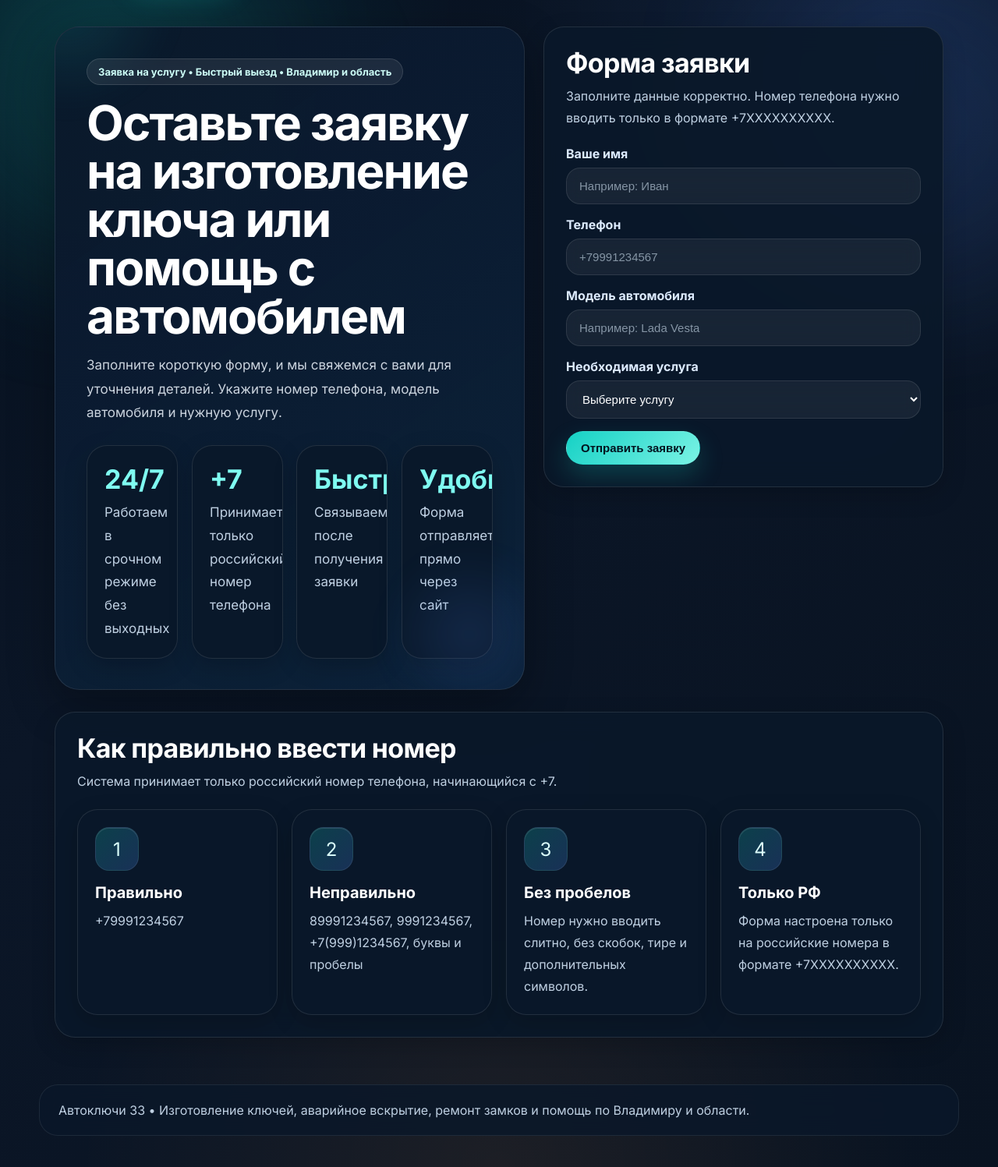
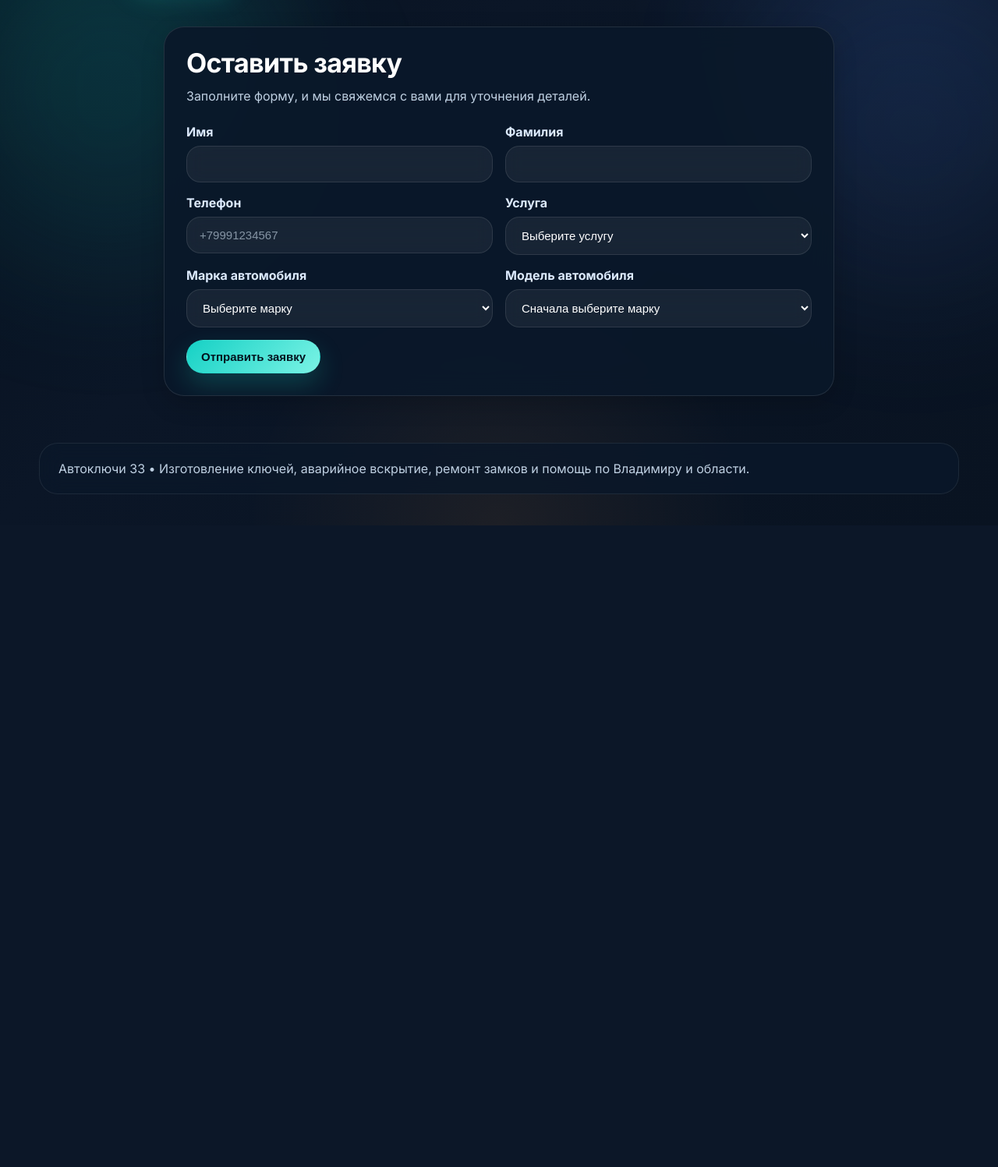
Before and after one commit to eruovi/AutoKey, a Flask app: page /contact in a window 1280 px wide. Shown: the part 192-1689 px from the top of the page at 78% size. After the commit the page ends 866 px from the top, so only its background shows below. Run offline with Flask 3, Linux system fonts and the light colour scheme.

Commit message:
add profile fields email consent privacy and car model validation

```diff
--- a/app.py
+++ b/app.py
@@ -2,8 +2,12 @@ from flask import Flask, render_template, request, redirect, url_for, flash, ses
 from flask_sqlalchemy import SQLAlchemy
 from functools import wraps
 from werkzeug.security import generate_password_hash, check_password_hash
+from sqlalchemy import text
 import os
 import re
+import smtplib
+from email.mime.text import MIMEText
+from email.mime.multipart import MIMEMultipart
 
 BASE_DIR = os.path.dirname(os.path.abspath(__file__))
 TEMPLATES_DIR = os.path.join(BASE_DIR, 'templates')
@@ -25,6 +29,21 @@ PRICES = [
     {'service': 'Ремонт замка зажигания', 'price': 'от 2000 руб.', 'time': '1 час'},
 ]
 
+CAR_BRANDS = {
+    'Toyota': ['Camry', 'Corolla', 'RAV4', 'Land Cruiser', 'Prius'],
+    'Volkswagen': ['Polo', 'Passat', 'Golf', 'Tiguan', 'Touareg'],
+    'BMW': ['3 Series', '5 Series', 'X3', 'X5', 'X6'],
+    'Mercedes-Benz': ['C-Class', 'E-Class', 'S-Class', 'GLC', 'GLE'],
+    'LADA': ['Granta', 'Vesta', 'Niva', 'Largus', 'XRAY'],
+    'Kia': ['Rio', 'Ceed', 'Sportage', 'Sorento', 'Cerato'],
+    'Hyundai': ['Solaris', 'Elantra', 'Creta', 'Tucson', 'Santa Fe'],
+    'Renault': ['Logan', 'Duster', 'Sandero', 'Megane', 'Kaptur'],
+    'Nissan': ['Almera', 'Qashqai', 'X-Trail', 'Teana', 'Juke'],
+    'Ford': ['Focus', 'Mondeo', 'Kuga', 'Fiesta', 'Explorer'],
+    'Skoda': ['Rapid', 'Octavia', 'Superb', 'Kodiaq', 'Yeti'],
+    'Audi': ['A4', 'A6', 'Q3', 'Q5', 'Q7']
+}
+
 
 class User(db.Model):
     __tablename__ = 'users'
@@ -33,6 +52,11 @@ class User(db.Model):
     username = db.Column(db.String(100), unique=True, nullable=False)
     password = db.Column(db.String(200), nullable=False)
     role = db.Column(db.String(20), default='client')
+    first_name = db.Column(db.String(100), nullable=True)
+    last_name = db.Column(db.String(100), nullable=True)
+    email = db.Column(db.String(150), unique=True, nullable=True)
+    consent_accepted = db.Column(db.Boolean, default=False)
+    consent_at = db.Column(db.DateTime, nullable=True)
 
     orders = db.relationship('Order', backref='user', lazy=True)
 
@@ -59,6 +83,32 @@ class Review(db.Model):
     rating = db.Column(db.Integer, nullable=False, default=5)
     is_published = db.Column(db.Boolean, default=True)
     created_at = db.Column(db.DateTime, default=db.func.now())
+
+
+def send_email(to_email, subject, html_message):
+    smtp_host = os.getenv('MAIL_SERVER')
+    smtp_port = int(os.getenv('MAIL_PORT', 587))
+    smtp_user = os.getenv('MAIL_USERNAME')
+    smtp_password = os.getenv('MAIL_PASSWORD')
+    from_email = os.getenv('MAIL_FROM', smtp_user)
+
+    if not smtp_host or not smtp_user or not smtp_password or not to_email:
+        return
+
+    msg = MIMEMultipart()
+    msg['From'] = from_email
+    msg['To'] = to_email
+    msg['Subject'] = subject
+    msg.attach(MIMEText(html_message, 'html', 'utf-8'))
+
+    try:
+        server = smtplib.SMTP(smtp_host, smtp_port)
+        server.starttls()
+        server.login(smtp_user, smtp_password)
+        server.send_message(msg)
+        server.quit()
+    except Exception as e:
+        print('Ошибка отправки email:', e)
 
 
 def login_required(f):
@@ -93,20 +143,53 @@ def manager_required(f):
 @app.route('/register', methods=['GET', 'POST'])
 def register():
     if request.method == 'POST':
+        first_name = request.form['first_name'].strip()
+        last_name = request.form['last_name'].strip()
+        email = request.form['email'].strip().lower()
         username = request.form['username'].strip()
         password = request.form['password'].strip()
+        consent = request.form.get('consent')
+
+        if not consent:
+            flash('Нужно подтвердить согласие на обработку персональных данных.')
+            return render_template('register.html')
+
+        if not re.fullmatch(r'[^@]+@[^@]+\.[^@]+', email):
+            flash('Введите корректный email.')
+            return render_template('register.html')
 
         if User.query.filter_by(username=username).first():
             flash('Пользователь с таким логином уже существует.')
             return render_template('register.html')
 
+        if User.query.filter_by(email=email).first():
+            flash('Пользователь с таким email уже существует.')
+            return render_template('register.html')
+
         user = User(
+            first_name=first_name,
+            last_name=last_name,
+            email=email,
             username=username,
             password=generate_password_hash(password),
-            role='client'
+            role='client',
+            consent_accepted=True,
+            consent_at=db.func.now()
         )
         db.session.add(user)
         db.session.commit()
+
+        send_email(
+            email,
+            'Регистрация в AutoKey',
+            f'''
+            <h2>Здравствуйте, {first_name} {last_name}!</h2>
+            <p>Вы успешно зарегистрировались на сайте AutoKey.</p>
+            <p>Ваш логин: <b>{username}</b></p>
+            <p>Теперь вы можете входить в личный кабинет и отслеживать свои заявки.</p>
+            '''
+        )
+
         flash('Регистрация прошла успешно. Теперь войдите в аккаунт.')
         return redirect(url_for('login'))
 
@@ -124,6 +207,9 @@ def login():
             session['user_id'] = user.id
             session['username'] = user.username
             session['role'] = user.role
+            session['first_name'] = user.first_name or ''
+            session['last_name'] = user.last_name or ''
+            session['email'] = user.email or ''
 
             if user.role == 'admin':
                 return redirect(url_for('admin_dashboard'))
@@ -152,6 +238,9 @@ def admin_login():
             session['user_id'] = user.id
             session['username'] = user.username
             session['role'] = user.role
+            session['first_name'] = user.first_name or ''
+            session['last_name'] = user.last_name or ''
+            session['email'] = user.email or ''
 
             if user.role == 'manager':
                 return redirect(url_for('admin_orders'))
@@ -210,31 +299,63 @@ def contacts():
     return render_template('contacts.html')
 
 
+@app.route('/privacy')
+def privacy():
+    return render_template('privacy.html')
+
+
 @app.route('/contact', methods=['GET', 'POST'])
 def contact():
+    current_user = None
+    if session.get('user_id'):
+        current_user = User.query.get(session['user_id'])
+
     if request.method == 'POST':
-        name = request.form['name'].strip()
+        first_name = request.form['first_name'].strip()
+        last_name = request.form['last_name'].strip()
         phone = request.form['phone'].strip()
+        brand = request.form['brand'].strip()
         car_model = request.form['car_model'].strip()
         service = request.form['service'].strip()
 
+        full_name = f'{first_name} {last_name}'.strip()
+
+        valid_models = CAR_BRANDS.get(brand, [])
+        if car_model not in valid_models:
+            flash('Выберите реальную модель автомобиля из списка.')
+            return render_template('contact.html', user=current_user, car_brands=CAR_BRANDS)
+
         if not re.fullmatch(r'\+7[0-9]{10}', phone):
             flash('Введите номер телефона в формате +79991234567')
-            return redirect(url_for('contact'))
+            return render_template('contact.html', user=current_user, car_brands=CAR_BRANDS)
 
         order = Order(
-            name=name,
+            name=full_name,
             phone=phone,
-            car_model=car_model,
+            car_model=f'{brand} {car_model}',
             service=service,
             user_id=session.get('user_id')
         )
         db.session.add(order)
         db.session.commit()
+
+        if current_user and current_user.email:
+            send_email(
+                current_user.email,
+                'Ваша заявка принята',
+                f'''
+                <h2>Здравствуйте, {full_name}!</h2>
+                <p>Ваша заявка успешно создана.</p>
+                <p><b>Автомобиль:</b> {brand} {car_model}</p>
+                <p><b>Услуга:</b> {service}</p>
+                <p><b>Статус:</b> новая</p>
+                '''
+            )
+
         flash('Заявка успешно отправлена.')
         return redirect(url_for('contact'))
 
-    return render_template('contact.html')
+    return render_template('contact.html', user=current_user, car_brands=CAR_BRANDS)
 
 
 @app.route('/reviews', methods=['GET', 'POST'])
@@ -295,6 +416,24 @@ def admin_order_status(id):
     order = Order.query.get_or_404(id)
     order.status = request.form['status']
     db.session.commit()
+
+    if order.user_id:
+        user = User.query.get(order.user_id)
+        if user and user.email:
+            send_email(
+                user.email,
+                'Изменён статус заявки',
+                f'''
+                <h2>Здравствуйте, {user.first_name or user.username}!</h2>
+                <p>Статус вашей заявки изменён.</p>
+                <p><b>Заявка:</b> #{order.id}</p>
+                <p><b>Услуга:</b> {order.service}</p>
+                <p><b>Автомобиль:</b> {order.car_model}</p>
+                <p><b>Новый статус:</b> {order.status}</p>
+                '''
+            )
+
+    flash('Статус заявки обновлён.')
     return redirect(url_for('admin_orders'))
 
 
@@ -373,28 +512,52 @@ def admin_user_role(id):
     return redirect(url_for('admin_users'))
 
 
+def add_missing_columns():
+    with db.engine.connect() as conn:
+        columns = [row[1] for row in conn.execute(text("PRAGMA table_info(users)")).fetchall()]
+
+        if 'first_name' not in columns:
+            conn.execute(text("ALTER TABLE users ADD COLUMN first_name VARCHAR(100)"))
+        if 'last_name' not in columns:
+            conn.execute(text("ALTER TABLE users ADD COLUMN last_name VARCHAR(100)"))
+        if 'email' not in columns:
+            conn.execute(text("ALTER TABLE users ADD COLUMN email VARCHAR(150)"))
+        if 'consent_accepted' not in columns:
+            conn.execute(text("ALTER TABLE users ADD COLUMN consent_accepted BOOLEAN DEFAULT 0"))
+        if 'consent_at' not in columns:
+            conn.execute(text("ALTER TABLE users ADD COLUMN consent_at DATETIME"))
+        conn.commit()
+
+
 with app.app_context():
     db.create_all()
+    add_missing_columns()
 
     if not User.query.filter_by(username='admin').first():
         admin_user = User(
             username='admin',
             password=generate_password_hash('admin123'),
-            role='admin'
+            role='admin',
+            first_name='Главный',
+            last_name='Администратор',
+            email='admin@example.com',
+            consent_accepted=True
         )
         db.session.add(admin_user)
         db.session.commit()
-        print('Создан админ: логин admin, пароль admin123')
 
     if not User.query.filter_by(username='manager').first():
         manager_user = User(
             username='manager',
             password=generate_password_hash('manager123'),
-            role='manager'
+            role='manager',
+            first_name='Менеджер',
+            last_name='AutoKey',
+            email='manager@example.com',
+            consent_accepted=True
         )
         db.session.add(manager_user)
         db.session.commit()
-        print('Создан менеджер: логин manager, пароль manager123')
 
 
 if __name__ == '__main__':
--- a/templates/contact.html
+++ b/templates/contact.html
@@ -1,125 +1,84 @@
 {% extends 'base.html' %}
-{% block title %}Заявка | Автоключи 33{% endblock %}
+{% block title %}Оставить заявку{% endblock %}
 {% block content %}
 
-<section class="hero" style="align-items: start;">
-    <div class="hero-panel">
-        <div class="hero-kicker">Заявка на услугу • Быстрый выезд • Владимир и область</div>
-        <h1>Оставьте заявку на изготовление ключа или помощь с автомобилем</h1>
-        <p>
-            Заполните короткую форму, и мы свяжемся с вами для уточнения деталей.
-            Укажите номер телефона, модель автомобиля и нужную услугу.
-        </p>
+<div class="content-card" style="max-width:860px; margin:0 auto;">
+    <div class="section-head">
+        <h2>Оставить заявку</h2>
+        <p>Заполните форму, и мы свяжемся с вами для уточнения деталей.</p>
+    </div>
 
-        <div class="stats-grid" style="margin-top: 26px;">
-            <div class="stat-card">
-                <strong>24/7</strong>
-                <p>Работаем в срочном режиме без выходных</p>
+    <form method="POST">
+        <div class="form-grid">
+            <div class="form-group">
+                <label class="form-label">Имя</label>
+                <input type="text" name="first_name" required value="{{ user.first_name if user else '' }}">
             </div>
-            <div class="stat-card">
-                <strong>+7</strong>
-                <p>Принимается только российский номер телефона</p>
-            </div>
-            <div class="stat-card">
-                <strong>Быстро</strong>
-                <p>Связываемся после получения заявки</p>
-            </div>
-            <div class="stat-card">
-                <strong>Удобно</strong>
-                <p>Форма отправляется прямо через сайт</p>
-            </div>
+
+            <div class="form-group">
+                <label class="form-label">Фамилия</label>
+                <input type="text" name="last_name" required value="{{ user.last_name if user else '' }}">
             </div>
         </div>
 
-    <div class="content-card">
-        <div class="section-head">
-            <h2>Форма заявки</h2>
-            <p>Заполните данные корректно. Номер телефона нужно вводить только в формате +7XXXXXXXXXX.</p>
-        </div>
-
-        <form method="POST">
-
-
+        <div class="form-grid">
             <div class="form-group">
-    <label class="form-label">Ваше имя</label>
-    <input type="text" name="name" placeholder="Например: Иван" required>
+                <label class="form-label">Телефон</label>
+                <input type="text" name="phone" placeholder="+79991234567" required>
             </div>
 
             <div class="form-group">
-    <label class="form-label">Телефон</label>
-    <input type="tel" id="phone" name="phone" placeholder="+79991234567"
-           pattern="^\+7[0-9]{10}$" maxlength="12" inputmode="numeric" required>
+                <label class="form-label">Услуга</label>
+                <select name="service" required>
+                    <option value="">Выберите услугу</option>
+                    <option>Изготовление ключа</option>
+                    <option>Программирование чип-ключа</option>
+                    <option>Аварийное вскрытие автомобиля</option>
+                    <option>Ремонт замка зажигания</option>
+                </select>
+            </div>
+        </div>
+
+        <div class="form-grid">
+            <div class="form-group">
+                <label class="form-label">Марка автомобиля</label>
+                <select name="brand" id="brand-select" required>
+                    <option value="">Выберите марку</option>
+                    {% for brand in car_brands.keys() %}
+                        <option value="{{ brand }}">{{ brand }}</option>
+                    {% endfor %}
+                </select>
             </div>
 
             <div class="form-group">
                 <label class="form-label">Модель автомобиля</label>
-    <input type="text" name="car_model" placeholder="Например: Lada Vesta" required>
+                <select name="car_model" id="model-select" required>
+                    <option value="">Сначала выберите марку</option>
+                </select>
+            </div>
         </div>
 
-<div class="form-group">
-    <label class="form-label">Необходимая услуга</label>
-    <select name="service" required>
-        <option value="">Выберите услугу</option>
-        <option value="Изготовление ключа">Изготовление ключа</option>
-        <option value="Аварийное вскрытие автомобиля">Аварийное вскрытие автомобиля</option>
-        <option value="Ремонт замка">Ремонт замка</option>
-        <option value="Программирование чипа">Программирование чипа</option>
-    </select>
-</div>
-            <button type="submit">Отправить заявку</button>
+        <button type="submit" class="btn btn-primary">Отправить заявку</button>
     </form>
 </div>
-</section>
-
-<section class="content-card">
-    <div class="section-head">
-        <h2>Как правильно ввести номер</h2>
-        <p>Система принимает только российский номер телефона, начинающийся с +7.</p>
-    </div>
-
-    <div class="feature-grid">
-        <div class="feature-card">
-            <div class="feature-icon">1</div>
-            <h3>Правильно</h3>
-            <p>+79991234567</p>
-        </div>
-
-        <div class="feature-card">
-            <div class="feature-icon">2</div>
-            <h3>Неправильно</h3>
-            <p>89991234567, 9991234567, +7(999)1234567, буквы и пробелы</p>
-        </div>
-
-        <div class="feature-card">
-            <div class="feature-icon">3</div>
-            <h3>Без пробелов</h3>
-            <p>Номер нужно вводить слитно, без скобок, тире и дополнительных символов.</p>
-        </div>
-
-        <div class="feature-card">
-            <div class="feature-icon">4</div>
-            <h3>Только РФ</h3>
-            <p>Форма настроена только на российские номера в формате +7XXXXXXXXXX.</p>
-        </div>
-    </div>
-</section>
 
 <script>
-document.getElementById('phone').addEventListener('input', function () {
-    let value = this.value.replace(/[^\d+]/g, '');
+    const carBrands = {{ car_brands | tojson }};
+    const brandSelect = document.getElementById('brand-select');
+    const modelSelect = document.getElementById('model-select');
 
-    if (!value.startsWith('+7')) {
-        if (value.startsWith('8')) {
-            value = '+7' + value.slice(1);
-        } else if (value.startsWith('7')) {
-            value = '+7' + value.slice(1);
-        } else if (!value.startsWith('+7')) {
-            value = '+7';
-        }
-    }
+    brandSelect.addEventListener('change', function () {
+        const brand = this.value;
+        const models = carBrands[brand] || [];
 
-    value = '+7' + value.replace(/^\+?7/, '').replace(/\D/g, '').slice(0, 10);
-    this.value = value;
+        modelSelect.innerHTML = '<option value="">Выберите модель</option>';
+
+        models.forEach(model => {
+            const option = document.createElement('option');
+            option.value = model;
+            option.textContent = model;
+            modelSelect.appendChild(option);
+        });
     });
 </script>
 
```
Also changed, not shown: templates/register.html (+40 -9 lines). Lines whose indentation alone changed are shown as unchanged.
